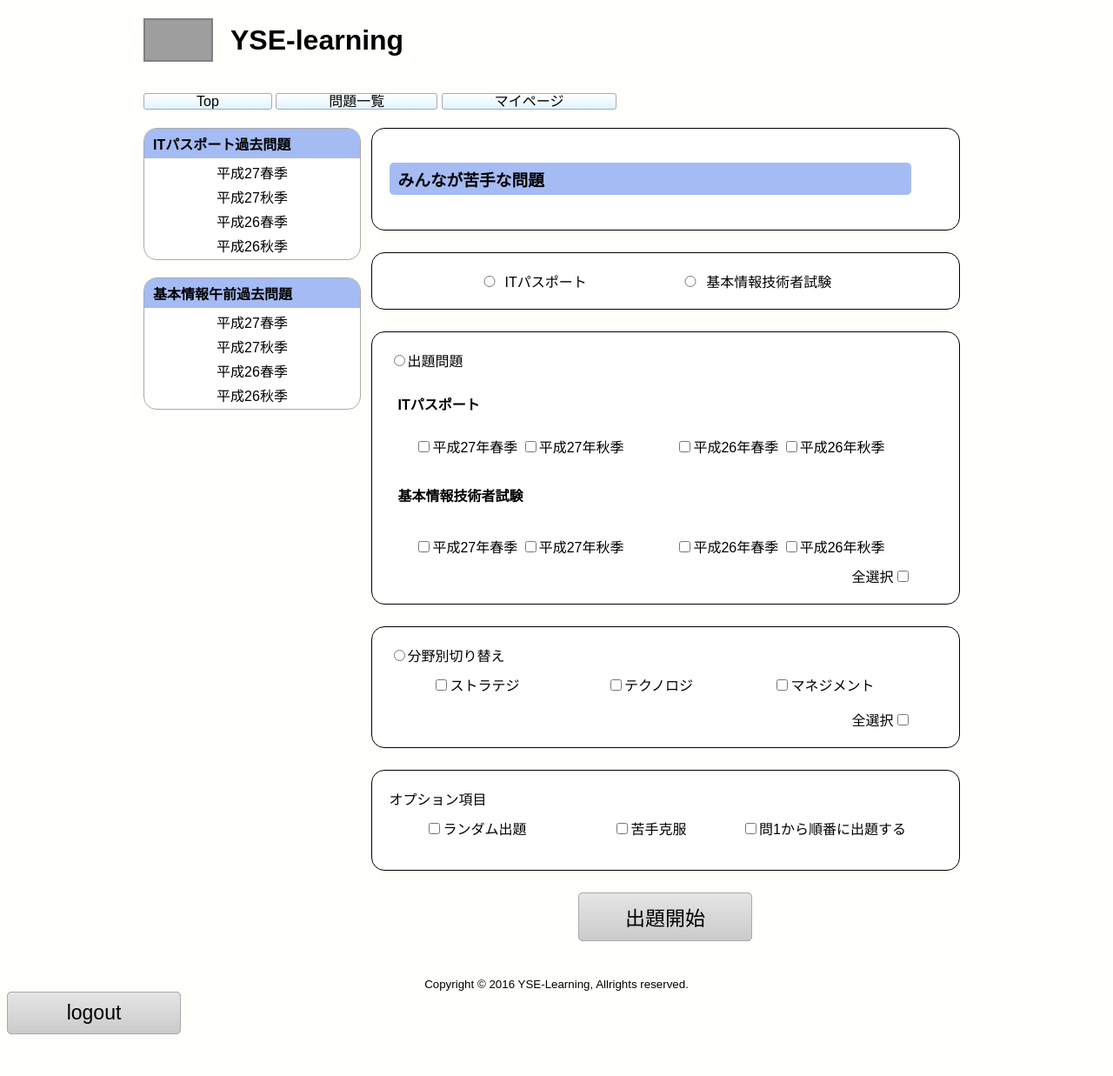
After one commit to kaizanakasato/Pages, a PHP site: page /top.php in a window 1280 px wide. The commit adds this page. Shown: the whole page at 87% size. Run offline with PHP 8.4, Linux system fonts and the light colour scheme; the visitor is signed in with stand-in values (Sample User, id 1); grey boxes are pictures that could not be loaded.

Commit message:
Make LoginSession

```diff
--- a/style.css
+++ b/style.css
@@ -166,7 +166,128 @@ aside label input{
     text-decoration: none;
 }
 
+/*top.html*/
+
+#start{
+    margin-left: auto;
+    margin-right: auto;
+}
+
+#Field1{
+    background-color: #ffffff
+}
+input[type="submit"]{
+    width: 200px;
+    background-color: #000000;
+    background-image: -webkit-gradinet(
+            Liner,
+            Left top,left bottom,
+            from(#ffe7b8),
+            to(#ffd37c));
+    background-image: -webkit-linear-gradient(
+            top,
+            #ffe7b8 0%,
+            #fce2af 100%);
+    background-image: linear-gradient(
+        to bottom,
+        #e5e5e5 0%,
+        #cbcbcb 100%);
+    border: solid 1px #aaaaaa;
+    border-radius: 5px;
+    padding: 10px 20px 10px 20px;
+    font-size:23px;
+    margin-bottom:40px;
+}
+
+#content p input{
+    padding:3px 10px 3px 10px;
+}
+
+aside label input{
+    width:100px
+}
+
+#SideMenu li a{
+    color:black;
+    text-decoration: none;
+}
+
 footer{
     width: 950px;
 	margin: auto;
 }
+
+#Field input{
+    width:30px;
+    margin-left:100px;
+}
+
+#AllSelect {
+    text-align: right
+}
+
+#question1{
+    content:"";
+    display:block;
+    clear:both;
+    text-align: center;
+    padding-bottom:30px}
+
+#question2{
+    content:"";
+    display:block;
+    text-align: center;
+    clear:both;
+    padding:10px 0px}
+
+#select1{
+    width:50%;
+    margin:auto;
+    float:left;
+}
+
+#select2{
+    width:50%;
+    margin:auto;
+    float:left;
+}
+
+#select3{
+    width:50%;
+    margin:auto;
+    float:left;
+}
+
+#Genre{
+    content:"";
+    display:block;
+    clear:both;
+    text-align: center;
+    padding: 10px 0px 40px 0px;
+
+}
+
+#select5{
+    width:33.3333%;
+    margin:auto;
+    float:left;
+}
+
+#select6{
+    width:33.3333%;
+    margin:auto;
+    float:left;
+}
+
+#select7{
+    width:33.3333%;
+    margin:auto;
+    float:left;
+}
+
+/*top.html*/
+
+footer{
+    width: 950px;
+	margin: auto;
+}
--- a/template.html
+++ b/template.html
@@ -46,7 +46,7 @@
 	</div>
 
 	<footer>
-		<small>Copyright &copy: 2016 YSE-Learning, Allrights reserved.</small>
+		<small>Copyright &copy; 2016 YSE-Learning, Allrights reserved.</small>
 	</footer>
 </body>
 </html>
--- /dev/null
+++ b/top.php
@@ -0,0 +1,132 @@
+<?php
+	session_start();
+
+	if(!($_SESSION['login'] == 1))
+		header('Location: not.html');
+?>
+
+<!DOCTYPE html>
+<html Lang="ja">
+<head>
+	<meta charset="UTF-8">
+	<title>YSE-Learning</title>
+	<link rel="stylesheet" href="style.css">
+</head>
+
+<body>
+	<header>
+		<img src="logo.png" alt="logo">
+		<h1>YSE-learning</h1>
+		<nav>
+			<ul>
+				<li><a href="#">Top</a></li>
+				<li><a href="#">問題一覧</a></li>
+				<li><a href="#">マイページ</a></li>
+			</ul>
+		</nav>
+	</header>
+
+	<div id="Middle">
+		<aside id="SideMenu">
+			<section>
+				<h4>ITパスポート過去問題</h4>
+				<ul>
+					<li><a href="">平成27春季</a></li>
+					<li><a href="">平成27秋季</a></li>
+					<li><a href="">平成26春季</a></li>
+					<li><a href="">平成26秋季</a></li>
+				</ul>
+			</section>
+			<section>
+				<h4>基本情報午前過去問題</h4>
+				<ul>
+					<li><a href="">平成27春季</a></li>
+					<li><a href="">平成27秋季</a></li>
+					<li><a href="">平成26春季</a></li>
+					<li><a href="">平成26秋季</a></li>
+				</ul>
+			</section>
+		</aside>
+		<div id="MainContents">
+			<article id="content">
+                <h3>みんなが苦手な問題</h3>
+			</article>
+
+			<article  id="Field">
+                <label><input type="radio" name="exaple" value="ITパスポート">ITパスポート</label>
+                <label><input type="radio" name="exaple" value"基本情報技術者試験">基本情報技術者試験</label>
+			</article>
+
+            <article>
+
+                <label><input type="radio" name="exple" value"出題問題">出題問題</label>
+
+                <h4 id="Field1">ITパスポート</h4>
+                <div id="question1">
+                    <div id="select1">
+                        <label><input type="checkbox" name="exaple" value="1">平成27年春季</label>
+                        <label><input type="checkbox" name="exaple" value="2">平成27年秋季</label>
+                    </div>
+                    <div id="select2">
+                        <label><input type="checkbox" name="exaple" value="3">平成26年春季</label>
+                        <label><input type="checkbox" name="exaple" value="4">平成26年秋季</label>
+                    </div>
+                </div>
+
+                <h4 id="Field1">基本情報技術者試験</h4>
+                <div id="question2">
+                    <div id="select3">
+                        <label><input type="checkbox" name="exaple" value="1">平成27年春季</label>
+                        <label><input type="checkbox" name="exaple" value="2">平成27年秋季</label>
+                    </div>
+                    <div id="select4">
+                        <label><input type="checkbox" name="exaple" value="3">平成26年春季</label>
+                        <label><input type="checkbox" name="exaple" value="4">平成26年秋季</label>
+                    </div>
+                </div>
+
+                <div id="AllSelect">
+                    <label>全選択<input type="checkbox" name="exaple"></label>
+                </div>
+
+            </article>
+
+            <article>
+                    <label><input type="radio" name="exple" value"出題問題">分野別切り替え</label>
+                    <div id="Genre">
+                        <label id="select5"><input type="checkbox" name="exaple" value="1">ストラテジ</label>
+                        <label id="select6"><input type="checkbox" name="exaple" value="2">テクノロジ</label>
+                        <label id="select7"><input type="checkbox" name="exaple" value="3">マネジメント</label>
+                    </div>
+
+
+                <div id="AllSelect">
+                    <label>全選択<input type="checkbox"></label>
+                </div>
+
+            </article>
+
+            <article>
+                    オプション項目
+                    <div id="Genre">
+                        <label id="select5"><input type="checkbox" name="exaple" value="1">ランダム出題</label>
+                        <label id="select6"><input type="checkbox" name="exaple" value="2">苦手克服</label>
+                        <label id="select7"><input type="checkbox" name="exaple" value="3">問1から順番に出題する</label>
+                    </div>
+            </article>
+
+            <center><input type="submit" value="出題開始" ></center>
+
+		</div>
+	</div>
+
+	<footer>
+		<small>Copyright &copy; 2016 YSE-Learning, Allrights reserved.</small>
+	</footer>
+
+	<form action="logout.php" method="POST">
+		<input type="submit" value="logout">
+	</form>
+
+</body>
+</html>
```
Also changed, not shown: index.html (+4 -4 lines), login.php (added, +13 -0 lines), logout.php (added, +13 -0 lines), mainFrame/index.html (deleted, +0 -56 lines), mainFrame/style.css (deleted, +0 -149 lines), temp.html (deleted, +0 -68 lines), not.html (added).
